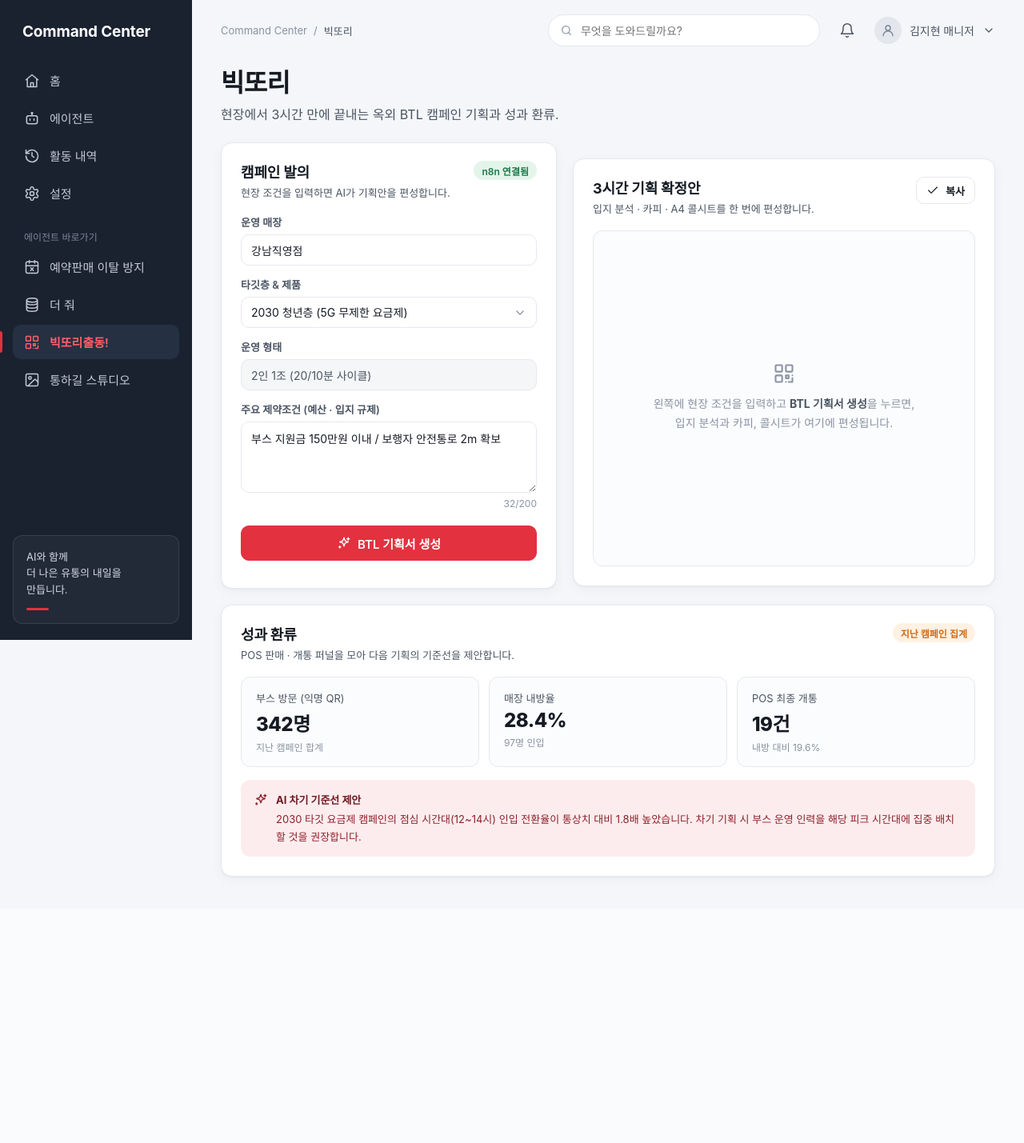
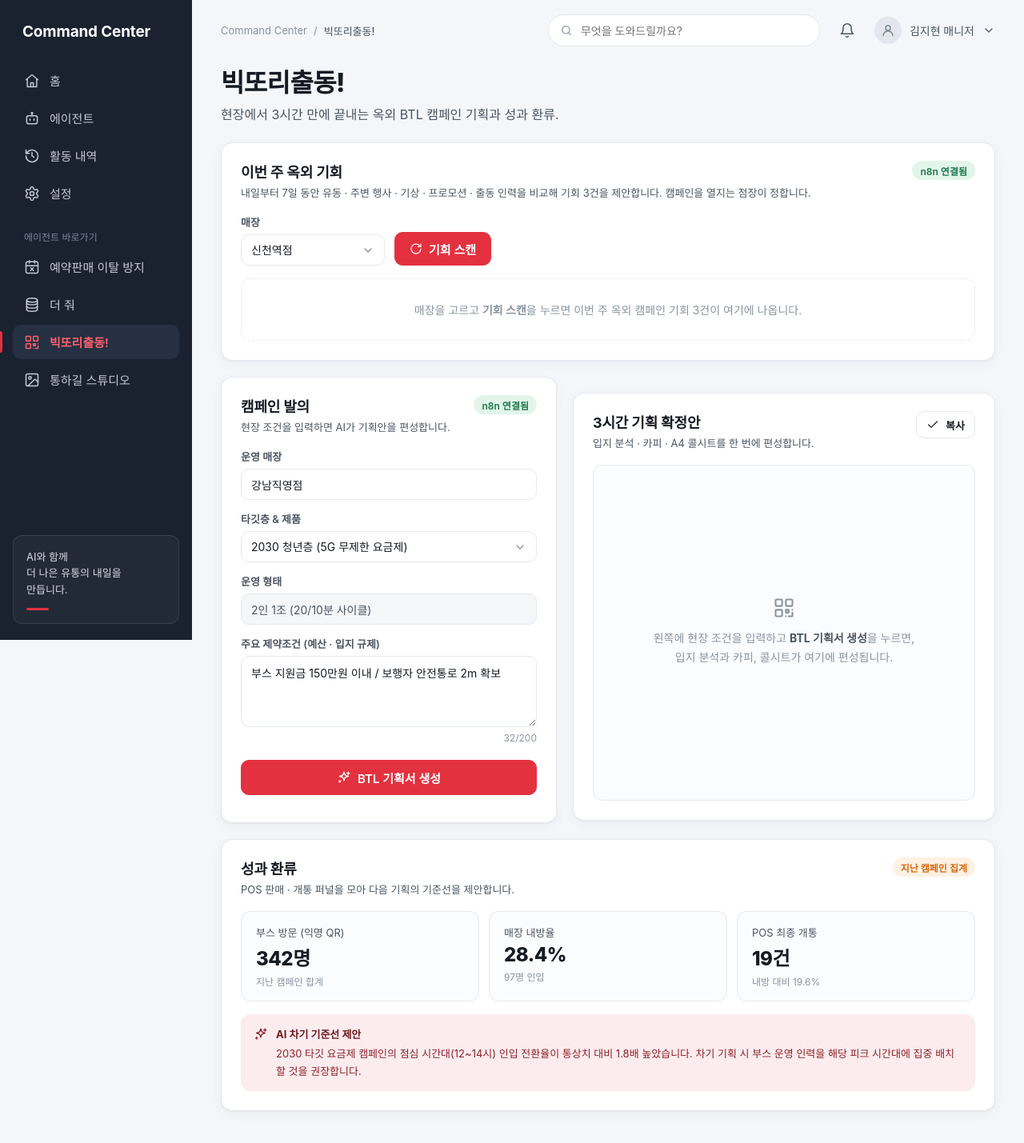
Before and after one commit to KT-K-NewDeal-Pangyo-Class01-Team02/K_NewDeal_Agent_Project, a Flask app: page / in a window 1280 px wide. Shown: the whole page at 80% size. Before the commit the page ends 1098 px from the top, so only its background shows below. Run offline with Flask 3, Linux system fonts and the light colour scheme; some web fonts are replaced.

Commit message:
update_DDOryCODE_COMMIT
뭐지 난가?

```diff
--- a/vicDDory_wooyong/vicddory_campaign/app.py
+++ b/vicDDory_wooyong/vicddory_campaign/app.py
@@ -5,6 +5,7 @@
 """
 import sys
 import time
+from datetime import datetime, timedelta, timezone
 from pathlib import Path
 
 if not __package__:
@@ -15,9 +16,15 @@ from flask import Flask, jsonify, render_template, request
 
 from vicddory_campaign import config
 from vicddory_campaign.layout import AGENT, AGENT_ID, init_cc_layout
-from vicddory_campaign.n8n_client import N8nError, request_plan
+from vicddory_campaign.n8n_client import N8nError, request_json, request_plan
 
 MAX_CONSTRAINTS = 200
+
+# F-01 기회 스캔 대상 매장 (roster · 00_dummy_data 의 store_id 와 같다)
+STORES = [
+    {"id": "ST-SINCHEON", "name": "신천역점"},
+    {"id": "ST-GANGNAM", "name": "강남직영점"},
+]
 
 TARGET_GROUPS = [
     {"id": "2030_5G", "label": "2030 청년층 (5G 무제한 요금제)"},
@@ -51,7 +58,53 @@ def home():
         insight=INSIGHT,
         max_constraints=MAX_CONSTRAINTS,
         n8n_connected=bool(config.N8N_WEBHOOK_URL),
+        stores=STORES,
+        f01_connected=bool(config.F01_SCAN_URL),
     )
+
+
+@app.post("/api/f01/scan")
+def f01_scan():
+    """F-01: 내일부터 7일의 옥외 캠페인 기회를 점수화해 카드 3건을 받아 온다."""
+    data = request.get_json(silent=True) or {}
+    store = next((s for s in STORES if s["id"] == data.get("store_id")), None)
+    if not store:
+        return jsonify(error="기회를 찾을 매장을 선택해 주세요."), 400
+
+    if not config.F01_SCAN_URL:
+        time.sleep(0.6)
+        return jsonify(_demo_scan(store))
+
+    try:
+        result = request_json(config.F01_SCAN_URL, {"store_id": store["id"], "storeName": store["name"]},
+                              timeout=config.N8N_TIMEOUT)
+    except N8nError as exc:
+        return jsonify(error=str(exc)), 502
+    if result.get("status") != "success":
+        return jsonify(error=result.get("message") or "기회 스캔 결과를 받지 못했어요."), 502
+    return jsonify({**result, "source": "n8n"})
+
+
+@app.post("/api/f01/select")
+def f01_select():
+    """F-01: 점장이 고른 기회 카드로 캠페인을 연다 (기획 마감 = 선택 후 3시간)."""
+    data = request.get_json(silent=True) or {}
+    try:
+        card_id = int(data.get("card_id"))
+    except (TypeError, ValueError):
+        return jsonify(error="선택한 카드 번호가 없어요. 기회 스캔을 다시 실행해 주세요."), 400
+
+    if not config.F01_SELECT_URL:
+        return jsonify(_demo_select(card_id, data.get("target_date"), data.get("store_id")))
+
+    try:
+        result = request_json(config.F01_SELECT_URL, {"card_id": card_id}, timeout=config.N8N_TIMEOUT)
+    except N8nError as exc:
+        return jsonify(error=str(exc)), 502
+    if result.get("status") != "success":
+        # 이미 선택된 카드 · 없는 카드 등 (F01_select 의 '오류 응답')
+        return jsonify(error=result.get("message") or "카드를 선택하지 못했어요."), 409
+    return jsonify({**result, "source": "n8n"})
 
 
 @app.post("/api/plan")
@@ -88,6 +141,42 @@ def create_plan():
     return jsonify(plan=plan, source="n8n")
 
 
+def _demo_scan(store):
+    """n8n 없이 F-01 화면 흐름을 확인하는 샘플 카드 3건."""
+    today = datetime.now(timezone(timedelta(hours=9))).date()
+    samples = [(5, "주말", "weekend", 89, 2), (4, "공휴일", "holiday", 87, 1), (6, "공휴일", "holiday", 71, 1)]
+    cards = []
+    for rank, (days, label, day_type, score, teams) in enumerate(samples, start=1):
+        cards.append({
+            "card_id": -rank, "rank": rank, "target_date": (today + timedelta(days=days)).isoformat(),
+            "day_type": day_type, "score": score, "score_status": "partial",
+            "title": f"{label} 공원 가족 나들이 (데모)",
+            "summary": "가족 유동이 높은 날입니다. 데모 모드라 실제 기상·행사 데이터는 반영되지 않았습니다.",
+            "risk": "데모 데이터입니다.", "tags": ["확인 필요: 기상 지표 없음"], "teams": teams,
+            "top_site": {"site_name": "석촌호수 동호 산책로", "distance_to_store_m": 1650},
+            "indicators": {
+                "footfall": {"label": "유동", "score": 95, "note": "데모"},
+                "event": {"label": "행사", "score": 70, "note": "데모"},
+                "weather": {"label": "기상", "score": None, "note": "데이터 없음"},
+                "promo": {"label": "프로모션", "score": 100, "note": "데모"},
+                "staff": {"label": "출동 인력", "score": 100 if teams >= 2 else 70, "note": "데모"},
+            },
+        })
+    return {"status": "success", "source": "demo", "store_id": store["id"], "store_name": store["name"],
+            "scannedAt": datetime.now(timezone.utc).isoformat(), "dataTags": [],
+            "sources": {"kma": True, "tour": True, "roster": True, "dummy": True, "llm": True, "db": True},
+            "cards": cards}
+
+
+def _demo_select(card_id, target_date, store_id):
+    now = datetime.now(timezone.utc)
+    return {"status": "success", "source": "demo", "campaign": {
+        "campaign_id": "DEMO", "card_id": card_id, "store_id": store_id, "target_date": target_date,
+        "selection_status": "selected", "selected_at": now.isoformat(),
+        "plan_due_at": (now + timedelta(hours=3)).isoformat(),
+    }}
+
+
 def _demo_plan(store_name, target_label, constraints):
     """n8n 없이도 화면 흐름을 확인할 수 있게 만드는 샘플 기획안."""
     return "\n".join([
--- a/vicDDory_wooyong/vicddory_campaign/static/campaign.css
+++ b/vicDDory_wooyong/vicddory_campaign/static/campaign.css
@@ -85,9 +85,54 @@
 .insight .icon { margin-top: 2px; flex-shrink: 0; }
 .insight strong { display: block; margin-bottom: 2px; color: #6f1a21; }
 
+/* ---------- 맨 위: F-01 이번 주 옥외 기회 ---------- */
+.opp + .campaign { margin-top: 20px; }
+.opp-toolbar { display: flex; align-items: flex-end; gap: 12px; flex-wrap: wrap; margin-bottom: 16px; }
+.opp-store { display: flex; flex-direction: column; gap: 6px; min-width: 180px; }
+.opp-store .cc-label { margin: 0; }
+.opp-toolbar .cc-btn { height: 42px; }
+.opp-meta { flex: 1 1 260px; margin: 0; font-size: 13px; line-height: 1.6; color: var(--cc-text-sub); }
+.opp-meta .is-warn { color: #d46b12; font-weight: 600; }
+
+.opp-grid { display: grid; grid-template-columns: repeat(3, minmax(0, 1fr)); gap: 14px; }
+.opp-empty, .opp-grid > .opp-error {
+  grid-column: 1 / -1; padding: 28px 16px; border: 1px dashed var(--cc-border); border-radius: 12px;
+  text-align: center; font-size: 14px; color: var(--cc-muted);
+}
+.opp-grid > .opp-error { color: var(--cc-accent); border-color: var(--cc-accent-soft); }
+.opp-card {
+  display: flex; flex-direction: column; gap: 10px; padding: 16px 18px;
+  border: 1px solid var(--cc-border); border-radius: 12px; background: #fbfcfd;
+}
+.opp-card.is-selected { border: 2px solid #d46b12; background: #fffaf4; }
+.opp-top { display: flex; justify-content: space-between; align-items: baseline; gap: 8px; }
+.opp-date { font-size: 13px; color: var(--cc-text-sub); }
+.opp-score { font-size: 28px; font-weight: 800; letter-spacing: -0.02em; }
+.opp-status { margin-left: 6px; padding: 2px 8px; border-radius: 999px; font-size: 11px; font-weight: 700; vertical-align: 4px; }
+.opp-status.is-valid { background: #e3f5ea; color: #1d7a4b; }
+.opp-status.is-partial { background: #fff1e3; color: #d46b12; }
+.opp-card h3 { margin: 0; font-size: 16px; font-weight: 700; }
+.opp-card p { margin: 0; font-size: 13px; line-height: 1.65; color: var(--cc-text-sub); }
+.opp-card p strong { color: var(--cc-text); }
+.opp-bars { display: grid; gap: 4px; }
+.opp-bar { display: grid; grid-template-columns: 64px 1fr 28px; align-items: center; gap: 8px; font-size: 12px; color: var(--cc-text-sub); }
+.opp-bar i { display: block; height: 6px; border-radius: 3px; background: #eef0f4; overflow: hidden; }
+.opp-bar i b { display: block; height: 100%; background: #d46b12; }
+.opp-bar span:last-child { text-align: right; }
+.opp-tags { display: flex; flex-wrap: wrap; gap: 4px; }
+.opp-tag { padding: 3px 8px; border-radius: 999px; background: #fff1e3; color: #b85a0d; font-size: 12px; }
+.opp-tag.is-block { background: var(--cc-accent-soft); color: var(--cc-accent); }
+.opp-card .cc-btn { margin-top: auto; width: 100%; }
+.opp-notice:not(:empty) {
+  margin-top: 14px; padding: 12px 16px; border-radius: 12px;
+  background: #fff1e3; color: #8a4a0c; font-size: 13px; line-height: 1.6;
+}
+.opp-notice.is-error:not(:empty) { background: var(--cc-accent-soft); color: #8d2129; }
+
 /* ---------- 반응형 ---------- */
 @media (max-width: 1080px) {
   .campaign { grid-template-columns: minmax(0, 1fr); }
+  .opp-grid { grid-template-columns: minmax(0, 1fr); }
   .plan-box, .plan-empty { min-height: 260px; }
 }
 @media (max-width: 640px) {
--- /dev/null
+++ b/vicDDory_wooyong/vicddory_campaign/static/f01.js
@@ -0,0 +1,138 @@
+// 빅또리출동! F-01: 이번 주 옥외 기회 스캔 → 카드 선택 → 캠페인 시작
+// 브라우저는 Flask(/api/f01/*)만 부르고, n8n 호출은 Flask 가 대신한다.
+(function () {
+  const storeSelect = document.getElementById('opp-store');
+  const scanBtn = document.getElementById('scan-btn');
+  const scanLabel = scanBtn.querySelector('span');
+  const meta = document.getElementById('opp-meta');
+  const grid = document.getElementById('opp-grid');
+  const notice = document.getElementById('opp-notice');
+  const briefStore = document.querySelector('#brief-form [name="store_name"]');
+  const DAY = { weekday: '평일', friday: '금요일', weekend: '주말', holiday: '공휴일' };
+  const SOURCE = { kma: '기상청', tour: 'TourAPI', roster: '근무표', dummy: '더미 데이터', llm: 'LLM 문구', db: '카드 저장' };
+  // Flask 가 JSON 키를 알파벳순으로 정렬하므로 지표 순서는 여기서 고정한다
+  const ORDER = ['footfall', 'event', 'weather', 'promo', 'staff'];
+  let cards = [];
+
+  const el = (tag, cls, text) => {
+    const node = document.createElement(tag);
+    if (cls) node.className = cls;
+    if (text !== undefined) node.textContent = text;
+    return node;
+  };
+  const fmtTime = (iso) => new Date(iso).toLocaleString('ko-KR', { month: 'numeric', day: 'numeric', hour: '2-digit', minute: '2-digit' });
+
+  async function post(url, body) {
+    const response = await fetch(url, { method: 'POST', headers: { 'Content-Type': 'application/json' }, body: JSON.stringify(body) });
+    const data = await response.json().catch(() => ({}));
+    if (!response.ok) throw new Error(data.error || '요청을 처리하지 못했어요.');
+    return data;
+  }
+
+  function setNotice(message, isError) {
+    notice.textContent = message || '';
+    notice.classList.toggle('is-error', !!isError);
+  }
+
+  function selectable(card) {
+    return card.teams !== 0 && card.card_id !== null && card.card_id !== undefined && !card.selected;
+  }
+
+  function renderCard(card, index) {
+    const box = el('article', 'opp-card');
+    box.id = `opp-${index}`;
+
+    const top = el('div', 'opp-top');
+    top.append(el('span', 'opp-date', `${card.rank}순위 · ${card.target_date} (${DAY[card.day_type] || ''})`));
+    const score = el('span', 'opp-score', String(card.score));
+    score.append(el('span', `opp-status is-${card.score_status}`, card.score_status));
+    top.append(score);
+    box.append(top, el('h3', null, card.title), el('p', null, card.summary));
+
+    if (card.top_site) {
+      const site = el('p');
+      site.append('추천 장소 ', el('strong', null, card.top_site.site_name), ` · 매장까지 ${card.top_site.distance_to_store_m}m`);
+      box.append(site);
+    }
+
+    const bars = el('div', 'opp-bars');
+    ORDER.filter((k) => card.indicators && card.indicators[k]).map((k) => card.indicators[k]).forEach((v) => {
+      const row = el('div', 'opp-bar');
+      row.title = v.note || '';
+      const track = el('i'); const fill = el('b'); fill.style.width = `${v.score ?? 0}%`; track.append(fill);
+      row.append(el('span', null, v.label), track, el('span', null, v.score ?? '–'));
+      bars.append(row);
+    });
+    box.append(bars);
+
+    if (card.tags && card.tags.length) {
+      const tags = el('div', 'opp-tags');
+      card.tags.forEach((t) => tags.append(el('span', t.startsWith('출동 불가') ? 'opp-tag is-block' : 'opp-tag', t)));
+      box.append(tags);
+    }
+    if (card.risk) {
+      const risk = el('p'); risk.append(el('strong', null, '주의 '), card.risk); box.append(risk);
+    }
+
+    const btn = el('button', 'cc-btn', card.teams === 0 ? '출동 인원 부족' : '이 카드로 캠페인 시작');
+    btn.type = 'button';
+    btn.disabled = !selectable(card);
+    btn.addEventListener('click', () => selectCard(index));
+    box.append(btn);
+    return box;
+  }
+
+  function refreshButtons() {
+    grid.querySelectorAll('.opp-card').forEach((box, i) => {
+      const btn = box.querySelector('.cc-btn');
+      btn.disabled = !selectable(cards[i]);
+      if (cards[i].selected) { btn.textContent = '선택됨'; box.classList.add('is-selected'); }
+    });
+  }
+
+  async function scan() {
+    scanBtn.disabled = true;
+    scanLabel.textContent = '스캔 중…';
+    setNotice('');
+    meta.textContent = '기상 · 행사 · 근무표를 모아 점수를 내고 있습니다…';
+    try {
+      const data = await post('/api/f01/scan', { store_id: storeSelect.value });
+      cards = data.cards || [];
+      const off = Object.entries(data.sources || {}).filter(([, ok]) => !ok).map(([k]) => SOURCE[k] || k);
+      meta.textContent = `${data.store_name} · ${fmtTime(data.scannedAt)} 스캔`;
+      if (data.source === 'demo') meta.append(' · ', el('span', 'is-warn', '데모 데이터'));
+      if (off.length) meta.append(' · ', el('span', 'is-warn', `${off.join(', ')} 연결 실패`));
+      (data.dataTags || []).forEach((t) => { meta.append(document.createElement('br'), t); });
+      grid.replaceChildren(...cards.map(renderCard));
+      if (!cards.length) grid.replaceChildren(el('div', 'opp-empty', '제안할 기회가 없습니다. 다른 매장을 고르거나 잠시 뒤 다시 스캔하세요.'));
+    } catch (err) {
+      meta.textContent = '';
+      grid.replaceChildren(el('div', 'opp-error', `기회 스캔에 실패했습니다. ${err.message}`));
+      window.ccToast(err.message);
+    } finally {
+      scanBtn.disabled = false;
+      scanLabel.textContent = '기회 스캔';
+    }
+  }
+
+  async function selectCard(index) {
+    const card = cards[index];
+    grid.querySelectorAll('.opp-card .cc-btn').forEach((b) => { b.disabled = true; });
+    setNotice('');
+    try {
+      const data = await post('/api/f01/select', { card_id: card.card_id, target_date: card.target_date, store_id: storeSelect.value });
+      const c = data.campaign;
+      card.selected = true;
+      const storeName = storeSelect.selectedOptions[0].dataset.name;
+      if (briefStore) briefStore.value = storeName;
+      setNotice(`${c.target_date} 캠페인을 시작했습니다. 캠페인 번호 ${c.campaign_id} · 기획 마감 ${fmtTime(c.plan_due_at)} (3시간). 아래 캠페인 발의에서 조건을 입력하세요.`);
+      if (data.source === 'demo') window.ccToast('데모 모드라 캠페인이 저장되지 않았어요.');
+    } catch (err) {
+      setNotice(err.message, true);
+    } finally {
+      refreshButtons();
+    }
+  }
+
+  scanBtn.addEventListener('click', scan);
+})();
--- a/vicDDory_wooyong/vicddory_campaign/templates/campaign.html
+++ b/vicDDory_wooyong/vicddory_campaign/templates/campaign.html
@@ -1,21 +1,52 @@
 {% extends "cc_layout.html" %}
 
-{% block title %}빅또리 · Command Center{% endblock %}
+{% block title %}{{ agent.name }} · Command Center{% endblock %}
 
 {% block head %}
 <link rel="stylesheet" href="{{ url_for('static', filename='campaign.css') }}">
 {% endblock %}
 
 {% block breadcrumb %}
-<a href="{{ command_center_url }}">Command Center</a><span>/</span><strong>빅또리</strong>
+<a href="{{ command_center_url }}">Command Center</a><span>/</span><strong>{{ agent.name }}</strong>
 {% endblock %}
 
 {% block content %}
 {% from "_icons.html" import icon %}
 <div class="cc-page-head">
-  <h1 class="cc-page-title">빅또리</h1>
+  <h1 class="cc-page-title">{{ agent.name }}</h1>
   <p class="cc-page-sub">현장에서 3시간 만에 끝내는 옥외 BTL 캠페인 기획과 성과 환류.</p>
 </div>
+
+{# ---------- 맨 위: F-01 이번 주 옥외 기회 ---------- #}
+<section class="cc-card panel opp" aria-labelledby="opp-title">
+  <header class="panel-head">
+    <div>
+      <h2 id="opp-title">이번 주 옥외 기회</h2>
+      <p>내일부터 7일 동안 유동 · 주변 행사 · 기상 · 프로모션 · 출동 인력을 비교해 기회 3건을 제안합니다. 캠페인을 열지는 점장이 정합니다.</p>
+    </div>
+    {% if f01_connected %}
+      <span class="conn is-live" title="n8n F01_scan 워크플로가 기회를 찾습니다">n8n 연결됨</span>
+    {% else %}
+      <span class="conn is-demo" title=".env 에 N8N_BASE_URL(또는 N8N_WEBHOOK_URL)을 넣으면 실제 기회를 찾습니다">데모 모드</span>
+    {% endif %}
+  </header>
+
+  <div class="opp-toolbar">
+    <label class="opp-store">
+      <span class="cc-label">매장</span>
+      <select class="cc-select" id="opp-store">
+        {% for s in stores %}<option value="{{ s.id }}" data-name="{{ s.name }}">{{ s.name }}</option>{% endfor %}
+      </select>
+    </label>
+    <button type="button" class="cc-btn cc-btn-primary" id="scan-btn">{{ icon("refresh", 16) }}<span>기회 스캔</span></button>
+    <p class="opp-meta" id="opp-meta" aria-live="polite"></p>
+  </div>
+
+  <div class="opp-grid" id="opp-grid">
+    <div class="opp-empty" id="opp-empty">매장을 고르고 <strong>기회 스캔</strong>을 누르면 이번 주 옥외 캠페인 기회 3건이 여기에 나옵니다.</div>
+  </div>
+  <div class="opp-notice" id="opp-notice" role="status"></div>
+</section>
 
 <div class="campaign">
   {# ---------- 왼쪽: 캠페인 발의 파라미터 ---------- #}
@@ -111,4 +142,5 @@
 
 {% block scripts %}
 <script src="{{ url_for('static', filename='campaign.js') }}"></script>
+<script src="{{ url_for('static', filename='f01.js') }}"></script>
 {% endblock %}
```
Also changed, not shown: vicDDory_wooyong/vicddory_campaign/config.py (+15 -0 lines), vicDDory_wooyong/vicddory_campaign/n8n_client.py (+16 -3 lines), vicDDory_wooyong/README.md, 1 other file.
